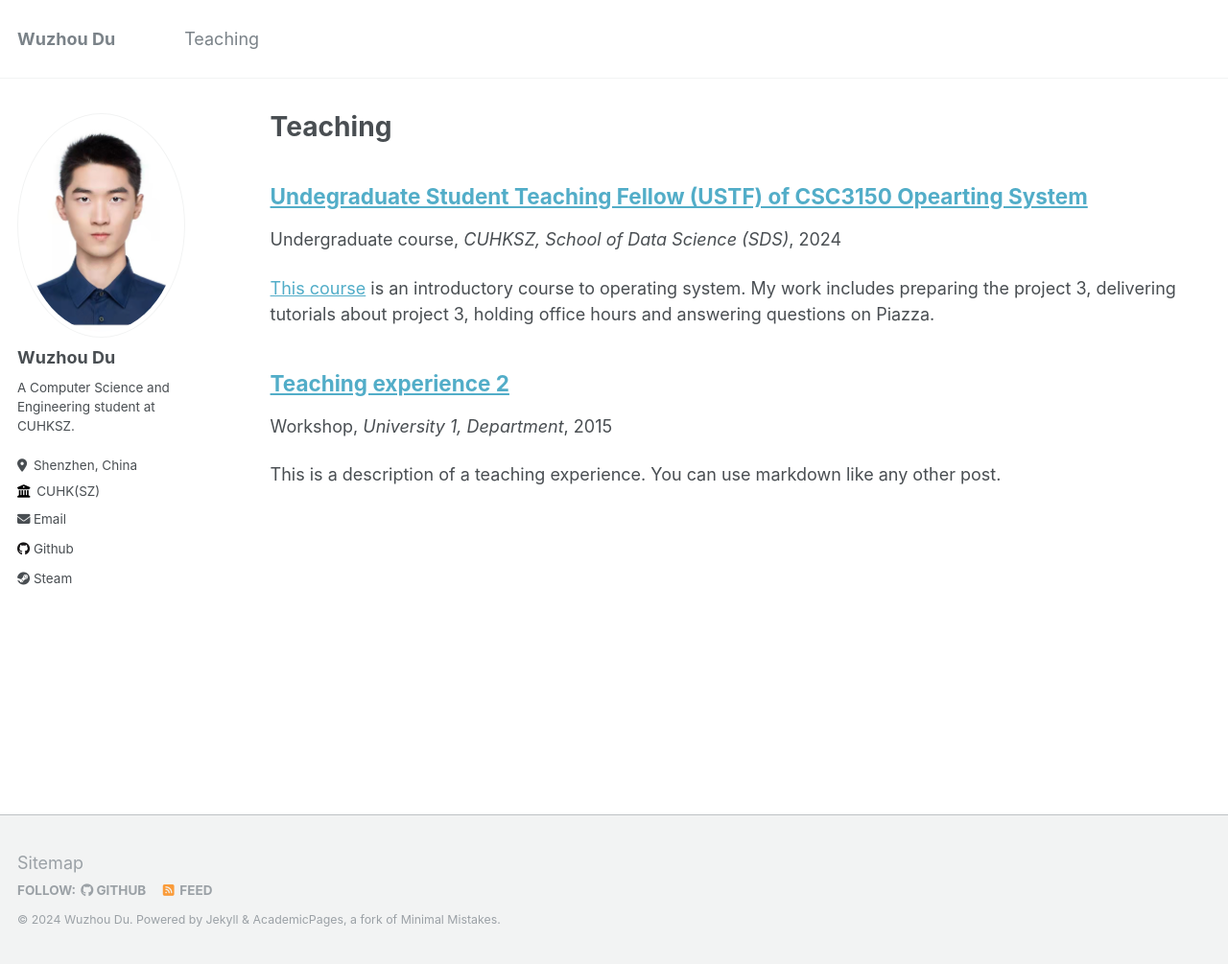
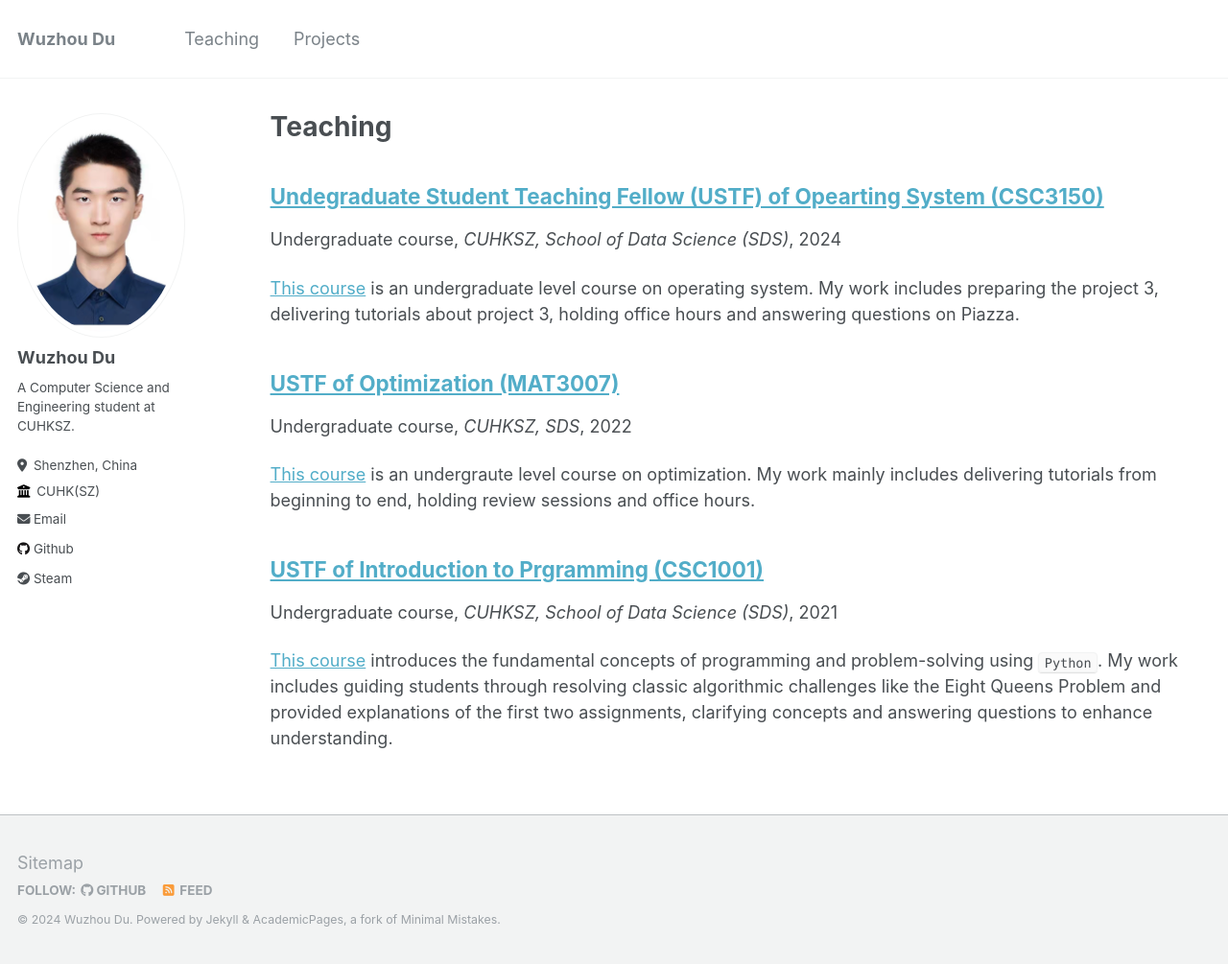
Before and after one commit to WuzhouDu/WuzhouDu.github.io, a Jekyll site: the page built from _pages/teaching.html, in a window 1280 px wide and 1005 px high. Shown: the whole window at 96% size. Built offline with Jekyll 4.4.1, drawn with Linux system fonts in a browser that asks for light colours.

Commit message:
complete the teaching and projects part.

```diff
--- a/Gemfile
+++ b/Gemfile
@@ -1,4 +1,5 @@
-source "https://rubygems.org"
+# source "https://rubygems.org"
+source "https://gems.ruby-china.com/"
 
 # Hello! This is where you manage which Jekyll version is used to run.
 # When you want to use a different version, change it below, save the
--- a/_config.yml
+++ b/_config.yml
@@ -119,12 +119,12 @@
 
 # Social Sharing
 twitter:
-  username               : &twitter
-facebook:
-  username               :
-  app_id                 :
-  publisher              :
-og_image                 :  # Open Graph/Twitter default site image
+  # username               : &twitter
+# facebook:
+  # username               :
+  # app_id                 :
+  # publisher              :
+# og_image                 :  # Open Graph/Twitter default site image
 # For specifying social profiles
 # - https://developers.google.com/structured-data/customize/social-profiles
 social:
@@ -239,7 +239,7 @@
     values:
       layout: single
       author_profile: true
-      share: true
+      share: false
       comments: true
   # _publications
   - scope:
--- a/_data/navigation.yml
+++ b/_data/navigation.yml
@@ -20,3 +20,6 @@
 
   # - title: "Guide"
   #   url: /markdown/
+
+  - title: "Projects"
+    url: /projects/
--- /dev/null
+++ b/_pages/projects.md
@@ -0,0 +1,46 @@
+---
+permalink: /projects/
+title: "Projects"
+author_profile: true
+---
+
+## Compiler Construction
+*Compiler Course Projects*, Feburary 2024 - now
+- Utilized Flex and Bison to build a compiler for Micro language, including lexical analysis, syntactical analysis, and generate LLVM IR. Then, optimized the generated LLVM IR with LLVM and finally generate the executable code.
+
+## Parallel Programming Acceleration
+*Parallel Programming Course Projects*, September 2023 - December 2023
+- Leveraged MPI (Message Passing Interface), SIMD (AVX-512), Pthread, OpenMP, CUDA, and OpenACC to handle image processing problems, including image softening and RGB to grayscale problems, reaching a maximum of 248x speedup.
+- Leveraged tiling, MPI, SIMD (AVX-512), OpenMP, and CUDA to accelerate dense matrix multiplication problem, sorting algorithms (quick sort, bucket sort, merge sort, and odd-even sort), softmax regression and neural networks, reaching a maximum of 447x speedup.
+
+## "LingoTask" Flutter Development
+*SpeechX Ltd.*, July 2023 - September 2023
+- Employed the singleton pattern to encapsulate SQLite database utilization, reducing over 100 redundant SQL statements. This database utilization class was instrumental in persisting user data and ensuring the app’s offline functionality.
+- Designed and implemented a network utilization class, which intercepted HTTP requests and responses to add user tokens for authorization and handle server errors, enhancing the app's security and reliability.
+- Uploaded 6 versions of the app to TestFlight for testing and contributed over 5,000 lines of code to create compatible and user-friendly UI layouts in different screen sizes using responsive Material widgets and the ScreenUtil package.
+
+## Program Analysis with AST
+*Software Engineering Course Project*, April 2023
+- UtilizedPythonAbstractSyntaxTree(AST)to statically analyze Python source code to identify and count undefined variables, contributing to the enhancement of code quality by reducing runtime errors, and it passed all 10 test cases.
+- Leveraged Python AST to mutate Python source code according to specific strategies, including but not limited to negating binary operators, negating comparison operators, and deleting unused function definitions, which complemented the code coverage in terms of the effectiveness of test suites.
+
+## File System Implementation
+*Operating System Course Project*, November 2022
+- Simulated a file management system supporting instructions including but not limited to `fs_open`, `LS_D`(sort by modified time), `CD`, `MKDIR`, and `RM`, with the strategy of maintaining a Volume Control Block and a File Control Block to store the meta information of the file; leveraged contiguous allocation and linked allocation to organize the blocks.
+
+## Multiple Processes/Threads Project
+*Operating System Course Project*, October 2022
+- Utilized C POSIX library function to fork a child process to execute over 15 different test programs, each with a different signal raised, after which the parent process gave feedback on the child process execution. The program passed all 15 cases.
+- Traced the Linux kernel source code to self-implemented `fork` and `wait` functions, with which the program finished similar tasks to the above and passed all cases.
+- Developed a thread pool with a FIFO queue using pthread and mutex locks to handle many HTTP requests. It achieved a throughput mean of 7151.03 requests per second with 10 threads.
+
+## "The Fall" Unity Game Development
+*Versee Technology*, June 2022 - August 2022
+- Investigated the project’s hand gesture and head motion capture C# scripts while mastering the basic Meta Oculus APIs within 4 days; optimized these core scripts, reducing the codebase by 1/7 and making the finger bent angle detection more accurate.
+- Developed custom C# scripts responsible for aligning in-game character collision volumes with the physical movements of players wearing VR headsets, enhancing the immersion experience of the VR game.
+- Acquired proficiency in Unreal Engine 5 within one week and developed a C++ class to manage the player’s movement in a microgravity environment like a spacecraft, which gained high acclaim and recognition from the test players.
+
+## Photography Reservation System
+*Database Course Project*, March 2022
+- Utilized MySQL to design and implement a database system for a photography reservation system, including but not limited to the user table, the photographer table, the reservation table, and the photo table, with the strategy of maintaining the referential integrity and the data consistency.
+- Utilized Axios for seamless HTTP communication between the frontend and server; harnessed Express to expertly manage server-side processes and handle database exceptions and normal workflow, detecting less than 1% exception occurrence during 5000 tests.
--- a/_teaching/2015-spring-teaching-2.md
+++ /dev/null
@@ -1,20 +0,0 @@
----
-title: "Teaching experience 2"
-collection: teaching
-type: "Workshop"
-permalink: /teaching/2015-spring-teaching-1
-venue: "University 1, Department"
-date: 2015-01-01
-location: "City, Country"
----
-
-This is a description of a teaching experience. You can use markdown like any other post.
-
-Heading 1
-======
-
-Heading 2
-======
-
-Heading 3
-======
--- /dev/null
+++ b/_teaching/2021-fall-csc1001.md
@@ -0,0 +1,11 @@
+---
+title: "USTF of Introduction to Prgramming (CSC1001)"
+collection: teaching
+type: "Undergraduate course"
+permalink: /teaching/2021-fall-csc1001
+venue: "CUHKSZ, School of Data Science (SDS)"
+date: 2021-09-25 - 2021-12-01
+location: "Shenzhen, China"
+---
+
+[This course](https://www.cuhk.edu.cn/en/course/8085) introduces the fundamental concepts of programming and problem-solving using `Python`. My work includes guiding students through resolving classic algorithmic challenges like the Eight Queens Problem and provided explanations of the first two assignments, clarifying concepts and answering questions to enhance understanding.
--- /dev/null
+++ b/_teaching/2022-fall-mat3007.md
@@ -0,0 +1,17 @@
+---
+title: "USTF of Optimization (MAT3007)"
+collection: teaching
+type: "Undergraduate course"
+permalink: /teaching/2022-fall-mat3007
+venue: "CUHKSZ, SDS"
+date: 2022-09-01 - 2022-12-31
+location: "Shenzhen, China"
+---
+
+[This course](https://www.cuhk.edu.cn/en/course/8059) is an undergraute level course on optimization. My work mainly includes delivering tutorials from beginning to end, holding review sessions and office hours.
+
+Tutorials and Review Sessions
+-----
+Tutorials are about helping students review and understand the materials of the lectures. I conducted two one-hour tutorials for over forty students every week, offering them classic convex optimization problems as an exercise to help review methods to solve linear programming, support vector machine, non-linear problems, etc.
+
+The review tutorials are in the form of a QA session, where students can ask questions about the materials of the lectures and the already-graded homework.
--- a/_teaching/2024-spring-csc3150.md
+++ b/_teaching/2024-spring-csc3150.md
@@ -1,5 +1,5 @@
 ---
-title: "Undegraduate Student Teaching Fellow (USTF) of CSC3150 Opearting System"
+title: "Undegraduate Student Teaching Fellow (USTF) of Opearting System (CSC3150)"
 collection: teaching
 type: "Undergraduate course"
 permalink: /teaching/2024-spring-csc3150
@@ -8,10 +8,12 @@
 location: "Shenzhen, China"
 ---
 
-[This course](https://www.cuhk.edu.cn/en/course/8091) is an introductory course to operating system. My work includes preparing the project 3, delivering tutorials about project 3, holding office hours and answering questions on Piazza.
+[This course](https://www.cuhk.edu.cn/en/course/8091) is an undergraduate level course on operating system. My work includes preparing the project 3, delivering tutorials about project 3, holding office hours and answering questions on Piazza.
 
-# Modification on Project 3
-This project is basically from the [memory map lab](https://pdos.csail.mit.edu/6.828/2022/labs/mmap.html) of [MIT 6.828](https://pdos.csail.mit.edu/6.828). [Tianci Hou](tiancihou@link.cuhk.edu.cn) and I modified the lab to fit the course and the environment of CUHKSZ. We added some new tests and requirements to the lab, such as the whether the memory is page-aligned and whether the implementation of memory map correctly handles the offset of the file. We also made some efforts to make the output more readable.
+Modification on Project 3
+----
+This project is basically from the [memory map lab](https://pdos.csail.mit.edu/6.828/2022/labs/mmap.html) of [MIT 6.828](https://pdos.csail.mit.edu/6.828). Tianci Hou (<tiancihou@link.cuhk.edu.cn>) and I modified the lab to fit the course and the environment of CUHKSZ. We added some new tests and requirements to the lab, such as the whether the memory is page-aligned and whether the implementation of memory map correctly handles the offset of the file. We also made some efforts to make the output more readable.
 
-# Delivery of Tutorials
+Delivery of Tutorials
+----
 The tutorial slides are to be anounced soon.
```
Also changed, not shown: _pages/about.md (+0 -1 lines), 1 other file.
